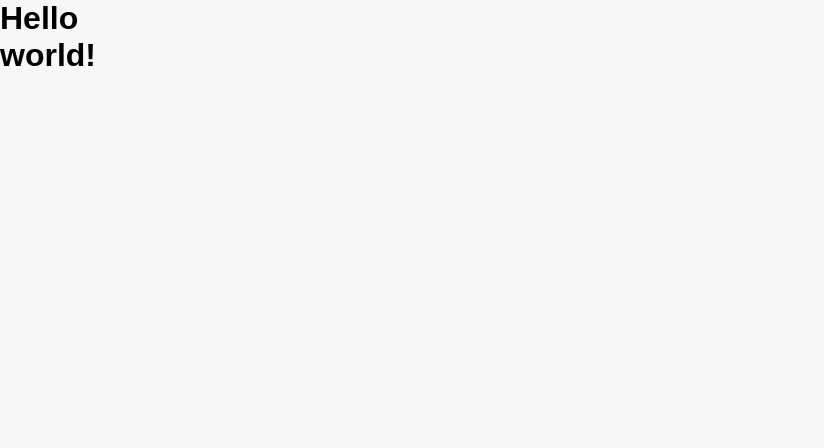
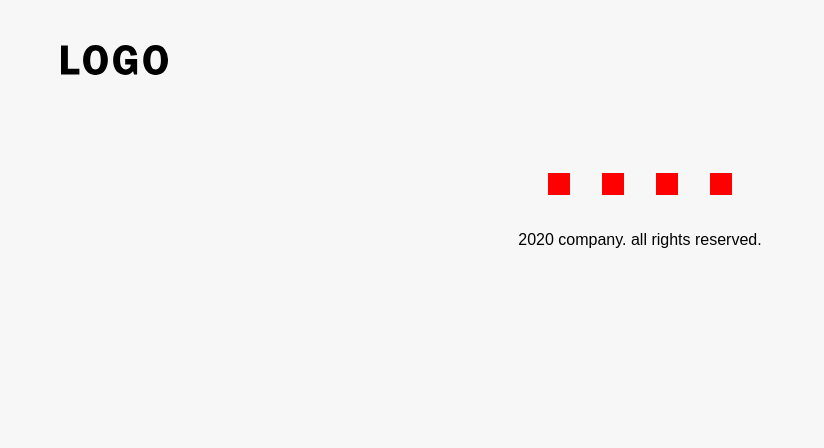
Before and after one commit to mylesjeffery/simple-mdx-blog, a Gatsby site: page / in a window 1280 px wide. Shown: the whole page, without its empty margins (0-824 px from the left). Built offline with nearby package versions, Linux system fonts and the light colour scheme; Gatsby itself is replaced by a stand-in of ours; a web font is replaced by a local one.

Commit message:
added footer

```diff
--- a/src/components/Container.js
+++ b/src/components/Container.js
@@ -1,12 +1,13 @@
 import React from "react"
 import { ContainerWrapper } from "../elements"
-import { Nav } from "../components"
+import { Nav, Footer } from "../components"
 
 export const Container = ({ children }) => {
   return (
     <ContainerWrapper>
       <Nav />
       {children}
+      <Footer />
     </ContainerWrapper>
   )
 }
--- /dev/null
+++ b/src/components/Footer.js
@@ -0,0 +1,51 @@
+import React from "react"
+import { useStaticQuery, graphql } from "gatsby"
+import {
+  FooterWrapper,
+  FooterSocialWrapper,
+  FooterSocialIcons,
+} from "../elements"
+
+export const Footer = () => {
+  const data = useStaticQuery(graphql`
+    query {
+      facebook: file(relativePath: { eq: "socials.svg" }) {
+        publicURL
+      }
+      linkedin: file(relativePath: { eq: "socials.svg" }) {
+        publicURL
+      }
+      instagram: file(relativePath: { eq: "socials.svg" }) {
+        publicURL
+      }
+      twitter: file(relativePath: { eq: "socials.svg" }) {
+        publicURL
+      }
+    }
+  `)
+  return (
+    <FooterWrapper>
+      <FooterSocialWrapper>
+        <FooterSocialIcons>
+          <a href="https://facebook.com" target="_blank" rel="noopener norefer">
+            <img src={data.facebook.publicURL} alt="facebook" />
+          </a>
+          <a href="https://linkedin.com" target="_blank" rel="noopener norefer">
+            <img src={data.linkedin.publicURL} alt="linkedin" />
+          </a>
+          <a
+            href="https://instagram.com"
+            target="_blank"
+            rel="noopener norefer"
+          >
+            <img src={data.instagram.publicURL} alt="instagram" />
+          </a>
+          <a href="https://twitter.com" target="_blank" rel="noopener norefer">
+            <img src={data.twitter.publicURL} alt="twitter" />
+          </a>
+        </FooterSocialIcons>
+        <p>2020 company. all rights reserved.</p>
+      </FooterSocialWrapper>
+    </FooterWrapper>
+  )
+}
--- a/src/components/index.js
+++ b/src/components/index.js
@@ -1,2 +1,3 @@
 export * from "./Container"
 export * from "./Nav"
+export * from "./Footer"
--- /dev/null
+++ b/src/elements/FooterElements.js
@@ -0,0 +1,40 @@
+import styled from "styled-components"
+
+export const FooterWrapper = styled.footer`
+  grid-column: 2 / span 12;
+  min-height: 11.25rem;
+  padding: 3rem 0;
+  display: flex;
+  justify-content: center;
+  align-items: flex-start;
+
+  @media ${props => props.theme.breakpoints.tablet} {
+    grid-column: 2 / span 6;
+  }
+`
+export const FooterSocialWrapper = styled.div`
+  display: flex;
+  flex-wrap: wrap;
+  align-items: center;
+  text-align: center;
+
+  & p {
+    text-align: center;
+    flex: 0 0 100%;
+  }
+`
+
+export const FooterSocialIcons = styled.div`
+  flex: 0 0 100%;
+  margin-bottom: 2rem;
+
+  & img {
+    height: 22px;
+    padding: 0 1rem;
+    transition: filter 0.3s ease;
+  }
+  & img:hover,
+  img:focus {
+    filter: brightness(50%);
+  }
+`
--- a/src/elements/NavElements.js
+++ b/src/elements/NavElements.js
@@ -6,6 +6,10 @@ export const NavWrapper = styled.nav`
   display: flex;
   align-items: center;
 
+  & img {
+    height: 30px;
+  }
+
   @media ${props => props.theme.breakpoints.tablet} {
     grid-column: 2 / span 6;
   }
--- a/src/elements/index.js
+++ b/src/elements/index.js
@@ -1,2 +1,3 @@
 export * from "./ContainerElements"
 export * from "./NavElements"
+export * from "./FooterElements"
--- a/src/pages/index.js
+++ b/src/pages/index.js
@@ -2,11 +2,7 @@ import React from "react"
 import { Container } from "../components"
 
 const IndexPage = () => {
-  return (
-    <Container>
-      <h1>Hello world!</h1>
-    </Container>
-  )
+  return <Container></Container>
 }
 
 export default IndexPage
```
Also changed, not shown: src/images/socials.svg (added).
